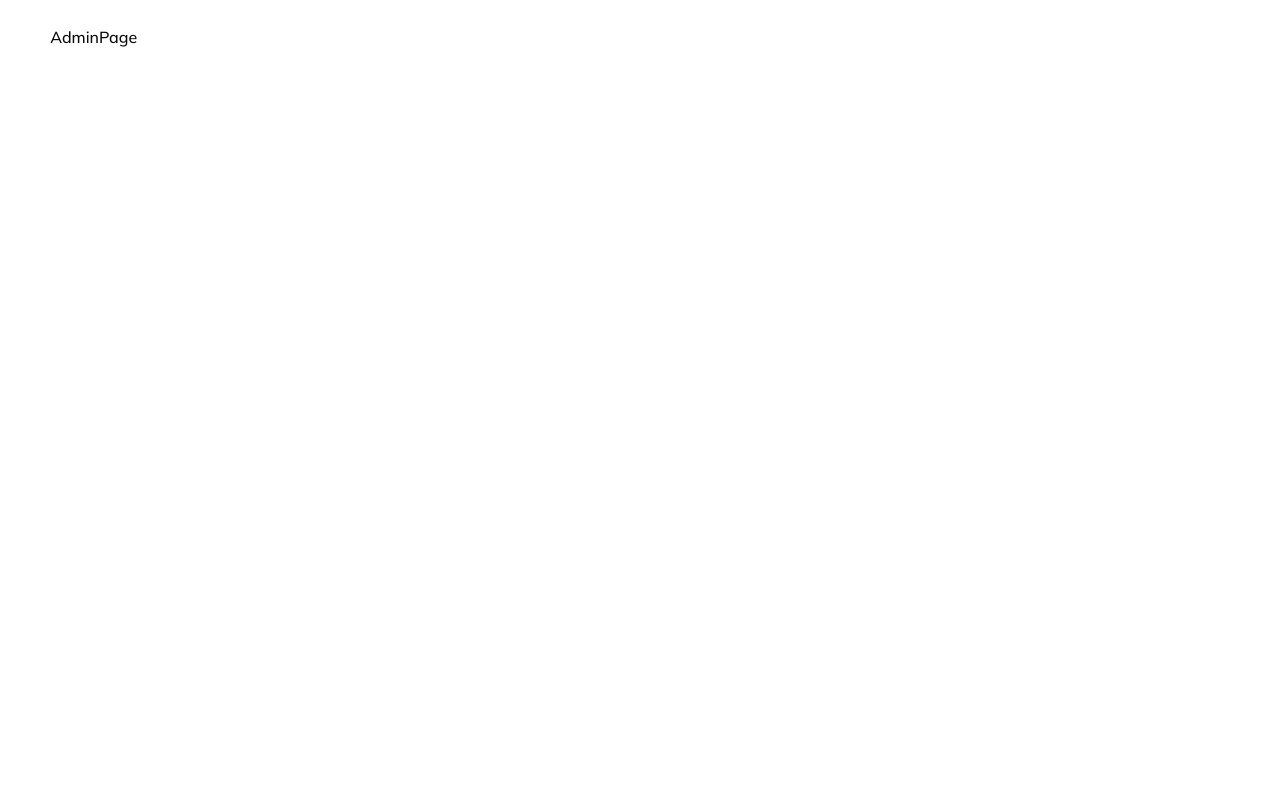
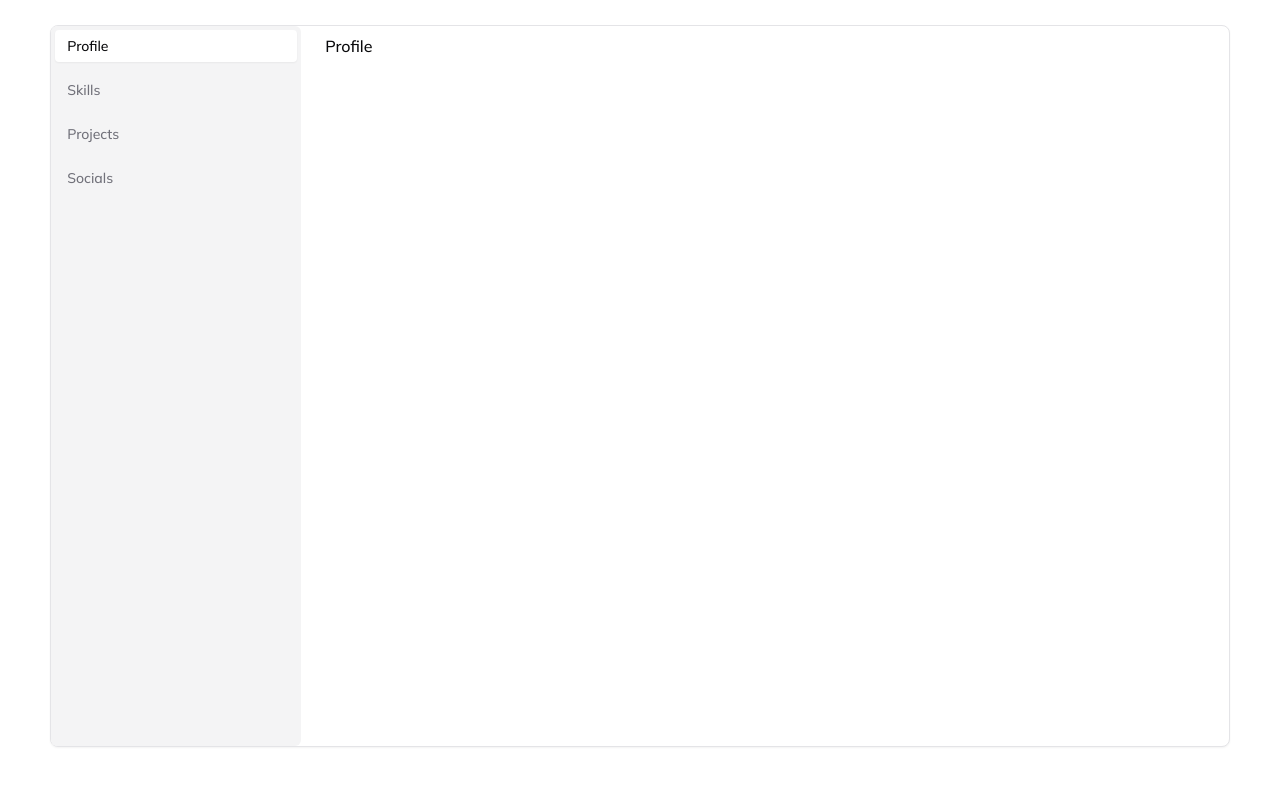
Before and after one commit to anielrussel/website-portfolio, a Next.js app: page /admin in a window 1280 px wide. Shown: the top 786 px of the page. Built offline with nearby package versions, Linux system fonts and the light colour scheme.

Commit message:
Setup admin page and tabs

```diff
--- a/package.json
+++ b/package.json
@@ -13,6 +13,7 @@
     "@radix-ui/react-dropdown-menu": "^2.1.2",
     "@radix-ui/react-label": "^2.1.7",
     "@radix-ui/react-slot": "^1.1.0",
+    "@radix-ui/react-tabs": "^1.1.12",
     "@radix-ui/react-tooltip": "^1.1.4",
     "axios": "^1.10.0",
     "class-variance-authority": "^0.7.0",
--- a/src/app/(admin)/admin/page.tsx
+++ b/src/app/(admin)/admin/page.tsx
@@ -1,5 +1,69 @@
-import React from 'react';
+'use client';
+
+import React, { ReactNode } from 'react';
+
+import Profile from '@/components/admin/profile';
+import {
+    Card
+} from '@/components/ui/card';
+import { Tabs, TabsContent, TabsList, TabsTrigger } from '@/components/ui/tabs';
+
+type tabComponentsType = {
+    value: string;
+    title: string;
+    component: ReactNode | null;
+};
 
 export default function AdminPage() {
-    return <div>AdminPage</div>;
+    const tabComponents: tabComponentsType[] = [
+        {
+            value: 'profile',
+            title: 'Profile',
+            component: <Profile />,
+        },
+        {
+            value: 'skills',
+            title: 'Skills',
+            component: null,
+        },
+        {
+            value: 'projects',
+            title: 'Projects',
+            component: null,
+        },
+        {
+            value: 'social',
+            title: 'Socials',
+            component: null,
+        },
+    ];
+    return (
+        <div>
+            <Card>
+                <Tabs
+                    defaultValue="profile"
+                    className="w-[400px] flex gap-6 h-[90vh]"
+                    orientation="vertical"
+                >
+                    <TabsList className="flex flex-col gap-3 justify-start min-w-[250px] h-full">
+                        {tabComponents.map((tab) => (
+                            <TabsTrigger
+                                key={tab.value}
+                                value={tab.value}
+                                className="w-full flex justify-start"
+                            >
+                                {tab.title}
+                            </TabsTrigger>
+                        ))}
+                    </TabsList>
+
+                    {tabComponents.map((tab) => (
+                        <TabsContent key={tab.value} value={tab.value}>
+                            {tab.component}
+                        </TabsContent>
+                    ))}
+                </Tabs>
+            </Card>
+        </div>
+    );
 }
--- /dev/null
+++ b/src/components/admin/profile.tsx
@@ -0,0 +1,9 @@
+'use client'
+
+import React from 'react'
+
+export default function Profile() {
+    return (
+        <div>Profile</div>
+    )
+}
--- /dev/null
+++ b/src/components/ui/tabs.tsx
@@ -0,0 +1,55 @@
+"use client"
+
+import * as React from "react"
+import * as TabsPrimitive from "@radix-ui/react-tabs"
+
+import { cn } from "@/lib/utils"
+
+const Tabs = TabsPrimitive.Root
+
+const TabsList = React.forwardRef<
+  React.ElementRef<typeof TabsPrimitive.List>,
+  React.ComponentPropsWithoutRef<typeof TabsPrimitive.List>
+>(({ className, ...props }, ref) => (
+  <TabsPrimitive.List
+    ref={ref}
+    className={cn(
+      "inline-flex h-10 items-center justify-center rounded-md bg-muted p-1 text-muted-foreground",
+      className
+    )}
+    {...props}
+  />
+))
+TabsList.displayName = TabsPrimitive.List.displayName
+
+const TabsTrigger = React.forwardRef<
+  React.ElementRef<typeof TabsPrimitive.Trigger>,
+  React.ComponentPropsWithoutRef<typeof TabsPrimitive.Trigger>
+>(({ className, ...props }, ref) => (
+  <TabsPrimitive.Trigger
+    ref={ref}
+    className={cn(
+      "inline-flex items-center justify-center whitespace-nowrap rounded-sm px-3 py-1.5 text-sm font-medium ring-offset-background transition-all focus-visible:outline-none focus-visible:ring-2 focus-visible:ring-ring focus-visible:ring-offset-2 disabled:pointer-events-none disabled:opacity-50 data-[state=active]:bg-background data-[state=active]:text-foreground data-[state=active]:shadow-sm",
+      className
+    )}
+    {...props}
+  />
+))
+TabsTrigger.displayName = TabsPrimitive.Trigger.displayName
+
+const TabsContent = React.forwardRef<
+  React.ElementRef<typeof TabsPrimitive.Content>,
+  React.ComponentPropsWithoutRef<typeof TabsPrimitive.Content>
+>(({ className, ...props }, ref) => (
+  <TabsPrimitive.Content
+    ref={ref}
+    className={cn(
+      "mt-2 ring-offset-background focus-visible:outline-none focus-visible:ring-2 focus-visible:ring-ring focus-visible:ring-offset-2",
+      className
+    )}
+    {...props}
+  />
+))
+TabsContent.displayName = TabsPrimitive.Content.displayName
+
+export { Tabs, TabsList, TabsTrigger, TabsContent }
```
Also changed, not shown: 1 other file (tests, documents, lock files or other folders).
